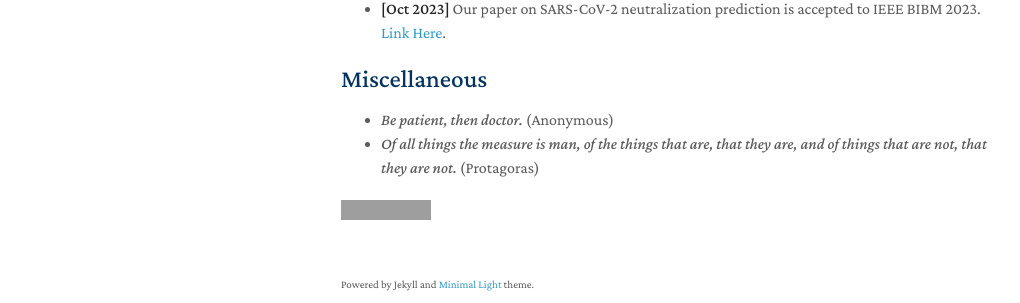
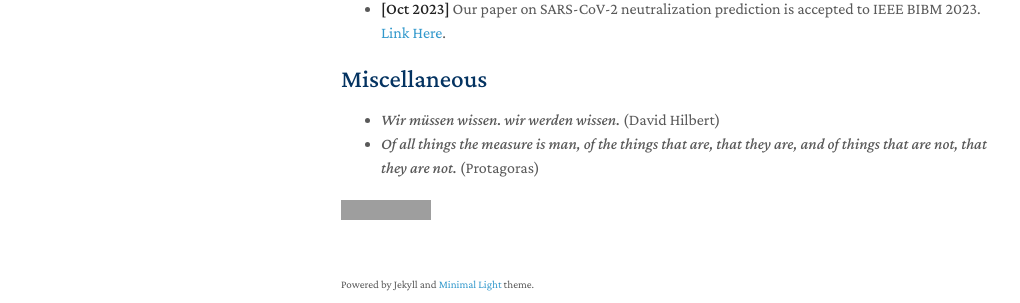
Before and after one commit to ZhangWan-byte/ZhangWan-byte.github.io, a Jekyll site: the page built from index.md, in a window 1280 px wide and 1094 px high. Shown: the part 729-1032 px from the top of the window, without its empty margins (129-1149 px from the left). Built offline with Jekyll 4.4.1, drawn with Linux system fonts in a browser that asks for light colours; nearby versions of some CDN libraries; a style sheet for code colours, icons or effects is not loaded; our own code applies the rules of GitHub Pages for plain Markdown files; grey boxes are pictures that could not be loaded.

Commit message:
Update index.md

```diff
--- a/index.md
+++ b/index.md
@@ -23,7 +23,7 @@ Exploring more than exploiting as an early-stage researcher. Recent trending top
 
 ## Miscellaneous
 
-- _Be patient, then doctor._ (Anonymous)
+- _Wir müssen wissen. wir werden wissen._ (David Hilbert)
 - _Of all things the measure is man, of the things that are, that they are, and of things that are not, that they are not._ (Protagoras)
 
 <!-- {% include_relative _includes/publications.md %} -->
```
